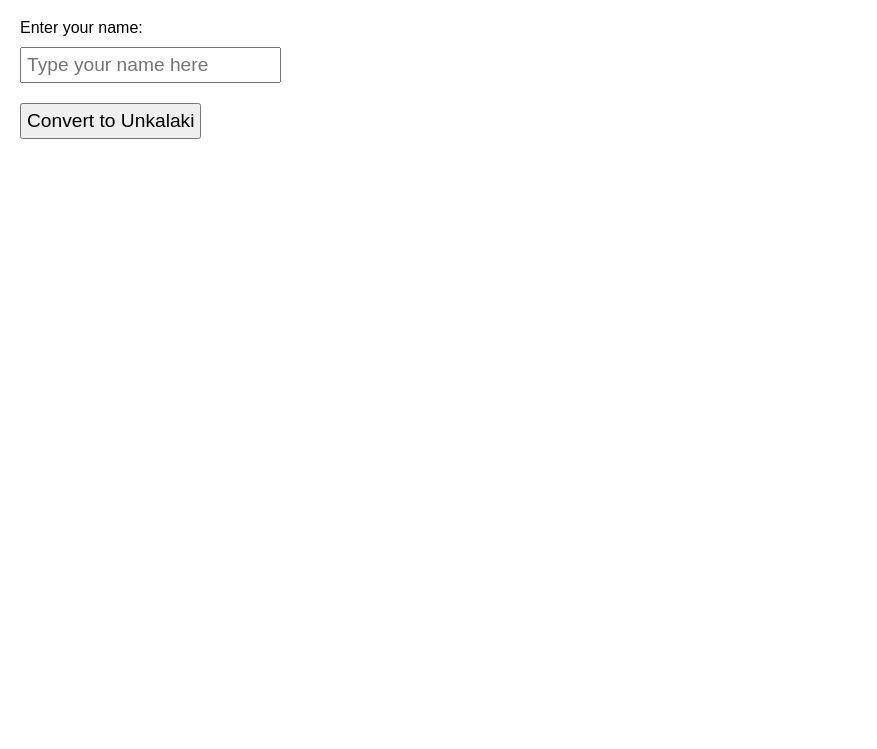
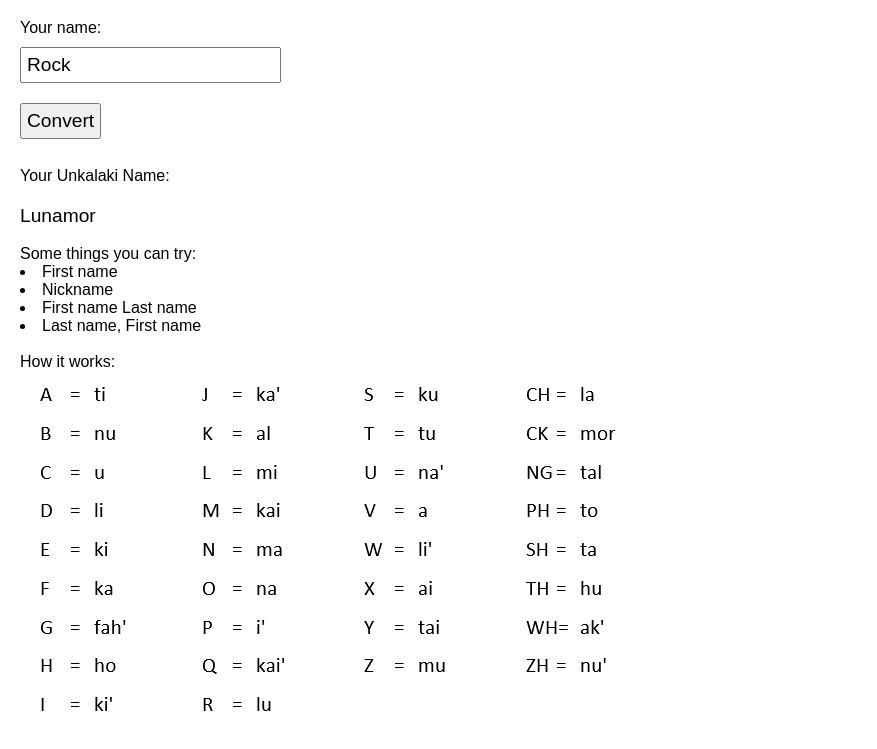
Before and after one commit to thorntondr/unkalaki-converter, a plain HTML site: page index.html in a window 1280 px wide. Shown: the part 61-810 px from the top of the page, without its empty margins (0-877 px from the left). Drawn offline with Linux system fonts and the light colour scheme.

Commit message:
improvements

```diff
--- a/index.html
+++ b/index.html
@@ -1,5 +1,6 @@
 <!DOCTYPE html>
 <html lang="en">
+
 <head>
     <meta charset="UTF-8">
     <meta name="viewport" content="width=device-width, initial-scale=1.0">
@@ -9,33 +10,59 @@
             font-family: Arial, sans-serif;
             margin: 20px;
         }
+
         h1 {
             text-align: center;
         }
-        input, button {
+
+        input,
+        button {
             font-size: 1.2em;
             margin: 10px 0;
             padding: 5px;
         }
+
         #output {
             margin-top: 20px;
             font-size: 1.2em;
         }
     </style>
 </head>
+
 <body>
     <h1>Unkalaki Name Converter</h1>
-    <label for="inputName">Enter your name:</label><br>
-    <input type="text" id="inputName" placeholder="Type your name here"><br>
-    <button onclick="convertName()">Convert to Unkalaki</button>
-    <div id="output"></div>
+
+    <div>
+        <label for="inputName">Your name:</label><br>
+        <input type="text" id="inputName" value="Rock"><br>
+        <button onclick="convertName()">Convert</button>
+    </div>
+    <br>
+    <div>
+        <label for="output">Your Unkalaki Name:</label><br>
+        <div id="output">Lunamor</div>
+    </div>
+    <br>
+    <div>
+        Some things you can try:
+        <li>First name</li>
+        <li>Nickname</li>
+        <li>First name Last name</li>
+        <li>Last name, First name</li>
+    </div>
+    <br>
+    <div>
+        How it works:
+        <br>
+        <img src="table.png">
+    </div>
 
     <script>
         const conversionChart = {
             A: "ti", B: "nu", C: "u", D: "li", E: "ki", F: "ka", G: "fah'", H: "ho", I: "ki'",
             J: "ka'", K: "al", L: "mi", M: "kai", N: "ma", O: "na", P: "i'", Q: "kai'", R: "lu",
             S: "ku", T: "tu", U: "na'", V: "a", W: "li'", X: "ai", Y: "tai", Z: "mu",
-            CH: "la", CK: "mor", NG: "ma", PH: "to", SH: "ta", TH: "hu", WH: "ak'", ZH: "nu'"
+            CH: "la", CK: "mor", NG: "tal", PH: "to", QU: "ma'", SH: "ta", TH: "hu", WH: "ak'", ZH: "nu'"
         };
 
         function convertName() {
@@ -52,15 +79,16 @@
                 }
             }
 
-            document.getElementById("output").innerText = "Unkalaki Name: " + unkalakiName.charAt(0).toUpperCase() + unkalakiName.slice(1);
+            document.getElementById("output").value = unkalakiName.charAt(0).toUpperCase() + unkalakiName.slice(1);
         }
 
         // Add event listener for "Enter" key press
-        document.getElementById("inputName").addEventListener("keypress", function(event) {
+        document.getElementById("inputName").addEventListener("keypress", function (event) {
             if (event.key === "Enter") {
                 event.preventDefault(); // Prevent form submission or default behavior
                 convertName();
             }
         });    </script>
 </body>
+
 </html>
```
Also changed, not shown: table.png (added).
